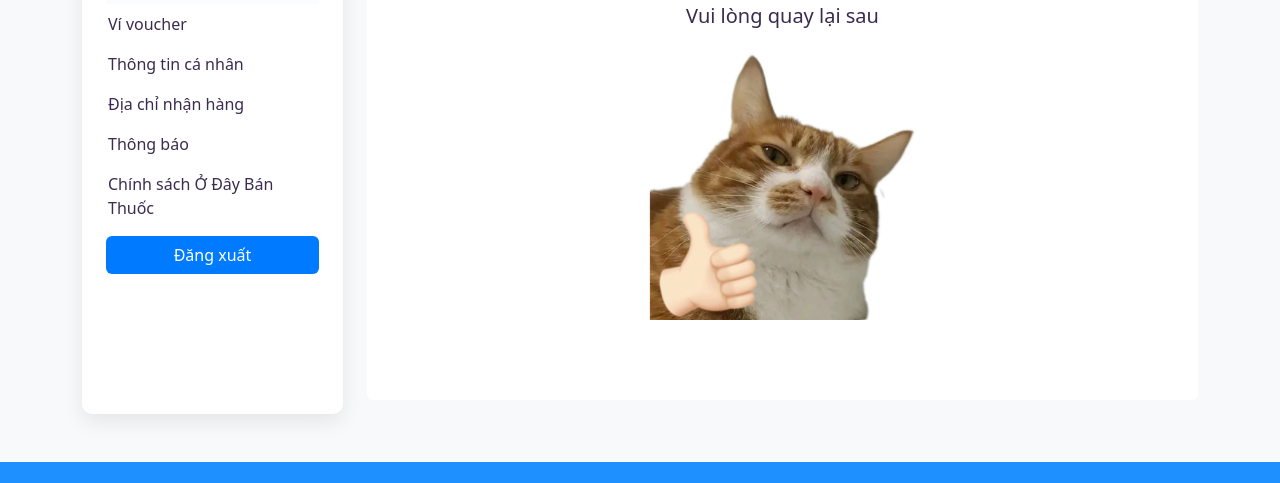
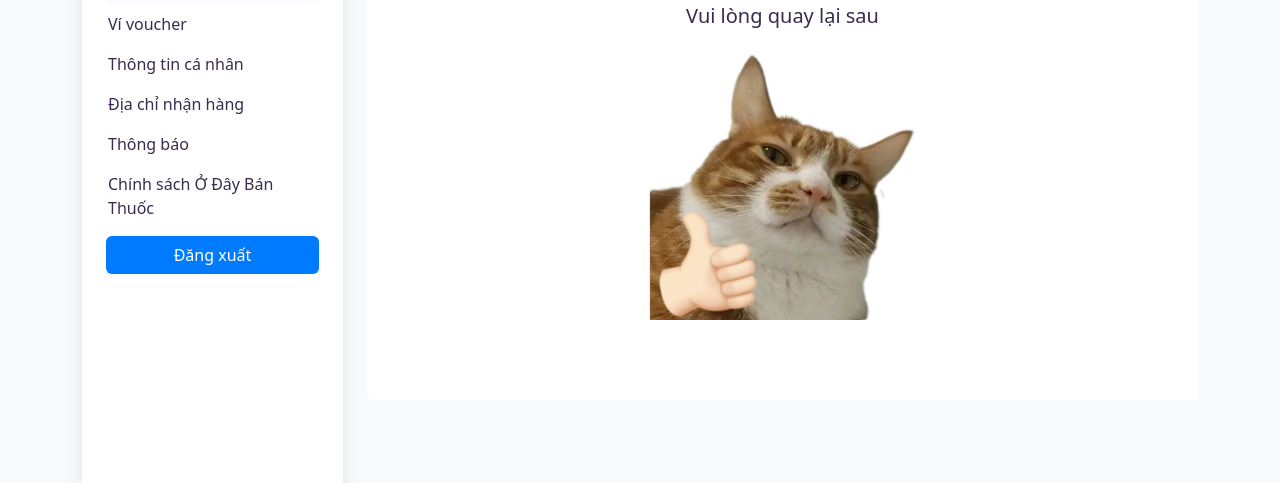
Before and after one commit to hoangviet18/odaybanthuoc, a plain HTML site: page assets/product/logged in of.html in a window 1280 px wide. Shown: the part 306-789 px from the top of the page. Drawn offline with nearby package versions, Linux system fonts and the light colour scheme; files that its build step writes are made by us from their sources; files whose address does not match are found by name.

Commit message:
Update logged in of.html

```diff
--- a/assets/product/logged in of.html
+++ b/assets/product/logged in of.html
@@ -202,7 +202,7 @@
 		<!-- ==================================
 		MENU DOC BEN TRAI
 		=================================== -->
-		<div class="col-lg-3 col-md-4 mb-4"  style="height: 520px">
+		<div class="col-lg-3 col-md-4 mb-4"  style="height: 600px">
 			<div class="khung-menu-trai">
 				<!-- Tieu de danh muc -->
 				<h2><a class="text-primary fw-bold text-decoration-none" href="#">Chị Diệu</a></h2>
```
